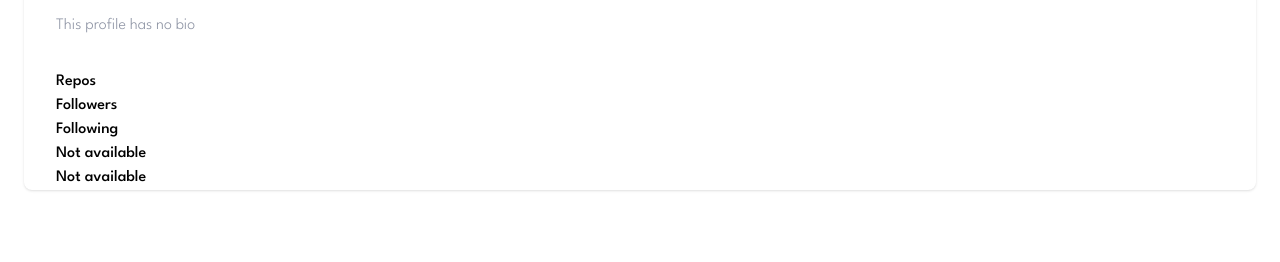
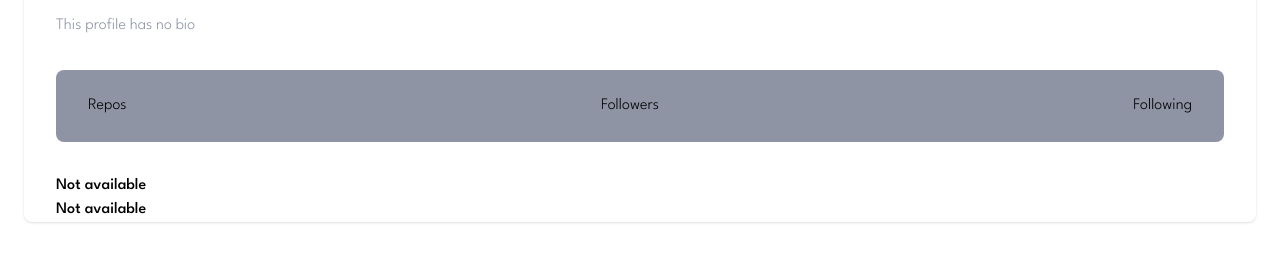
Before and after one commit to 7anan3/githubUsersSearch, a React (Vite) app: page / in a window 1280 px wide. Shown: the part 250-512 px from the top of the page. Built offline with nearby package versions, Linux system fonts and the light colour scheme; no server answers.

Commit message:
style setion (repos followers following)

```diff
--- a/src/components/SectionUserInfo.jsx
+++ b/src/components/SectionUserInfo.jsx
@@ -25,20 +25,21 @@ export default function SectionUserInfo({
       <div className="my-8 text-grey2 text-base font-light">
         <p>{bio}</p>
       </div>
+      <div className="flex justify-between text-center bg-grey2 px-8 py-6 rounded-lg ">
         <div>
-        <div>
-          <p>Repos</p>
+          <p className="font-light">Repos</p>
           <p>{repos}</p>
         </div>
         <div>
-          <p>Followers</p>
+          <p className="font-light">Followers</p>
           <p>{followers}</p>
         </div>
         <div>
-          <p>Following</p>
+          <p className="font-light">Following</p>
           <p>{following}</p>
         </div>
       </div>
+      <div className="my-8">
         <div>
           <div>{location}</div>
         </div>
@@ -51,6 +52,7 @@ export default function SectionUserInfo({
         <div>
           <div>{twitter}</div>
         </div>
+      </div>
     </section>
   );
 }
```
Lines whose indentation alone changed are shown as unchanged.
